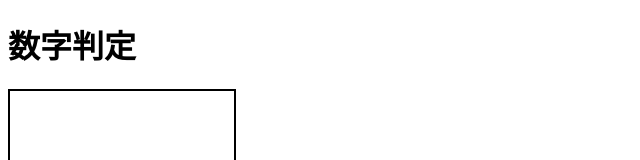
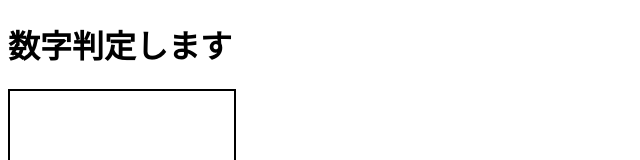
Before and after one commit to color-kurenawi/number-predicter, a plain HTML site: page index.html in a window 1280 px wide. Shown: the top 160 px of the page, without its empty margins (0-640 px from the left). Drawn offline with Linux system fonts and the light colour scheme.

Commit message:
fixed h1 tag

```diff
--- a/index.html
+++ b/index.html
@@ -6,7 +6,7 @@
   <title>数字判定</title>
 </head>
 <body>
-  <h1>数字判定</h1>
+  <h1>数字判定します</h1>
   <canvas
     id="draw-area"
     width="224px"
```
